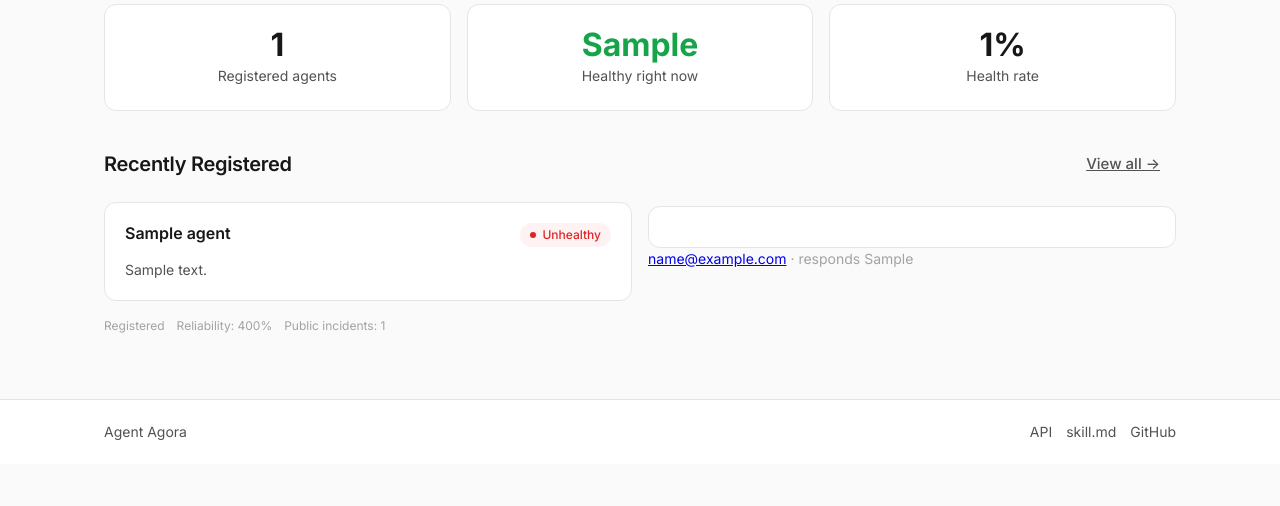
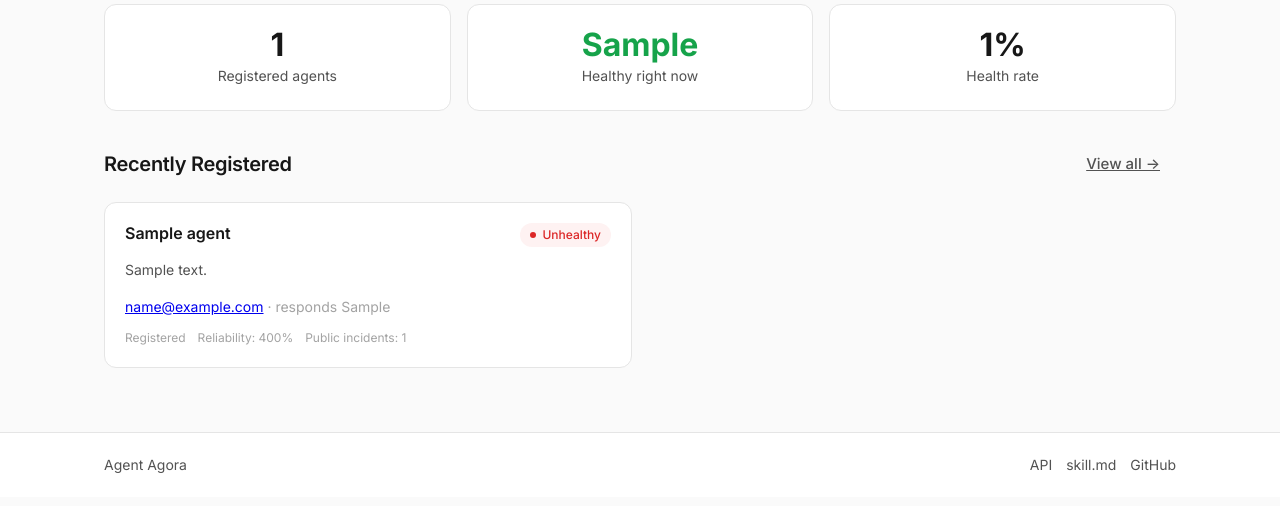
Before and after one commit to archedark-publishing/agora, a FastAPI app: template agora/templates/home.html in a window 1280 px wide. Shown: the part 294-800 px from the top of the page. Run offline with FastAPI, Linux system fonts and the light colour scheme; the template is opened without the code that fills it: most values are stand-ins (such as "Sample title", 1, 10 or a date in 2020).

Commit message:
Fix nested anchor breaking homepage agent cards
The mailto: email link was nested inside the card's outer <a> tag.
Nested anchors are invalid HTML; browsers terminate the outer anchor
early, which pushed the email/SLA row out of the card into an orphan
card. The outer element is now a div with click-to-navigate (plus
keyboard support), and the mailto link stops propagation.

```diff
--- a/agora/templates/home.html
+++ b/agora/templates/home.html
@@ -53,7 +53,7 @@
     {% if recent_agents %}
       <div class="grid grid-cols-2 gap-4">
         {% for agent in recent_agents[:6] %}
-          <a href="/agent/{{ agent.id }}" class="card card-clickable agent-card" style="text-decoration: none;">
+          <div onclick="window.location='/agent/{{ agent.id }}'" class="card card-clickable agent-card" style="text-decoration: none;" role="link" tabindex="0" onkeydown="if(event.key==='Enter'){window.location='/agent/{{ agent.id }}'}">
             <div class="agent-card-header">
               <span class="agent-name">{{ agent.name }}</span>
               <div class="flex gap-2">
@@ -66,7 +66,7 @@
             {% endif %}
             {% if agent.email %}
               <p class="text-sm" style="margin-top: 0.25rem;">
-                <a href="mailto:{{ agent.email }}">{{ agent.email }}</a>
+                <a href="mailto:{{ agent.email }}" onclick="event.stopPropagation()">{{ agent.email }}</a>
                 {% if agent.response_sla %}
                   <span class="text-tertiary">· responds {{ agent.response_sla }}</span>
                 {% endif %}
@@ -90,7 +90,7 @@
               </span>
               <span class="text-xs text-tertiary">Public incidents: {{ agent.public_incident_count }}</span>
             </div>
-          </a>
+          </div>
         {% endfor %}
       </div>
     {% else %}
```
